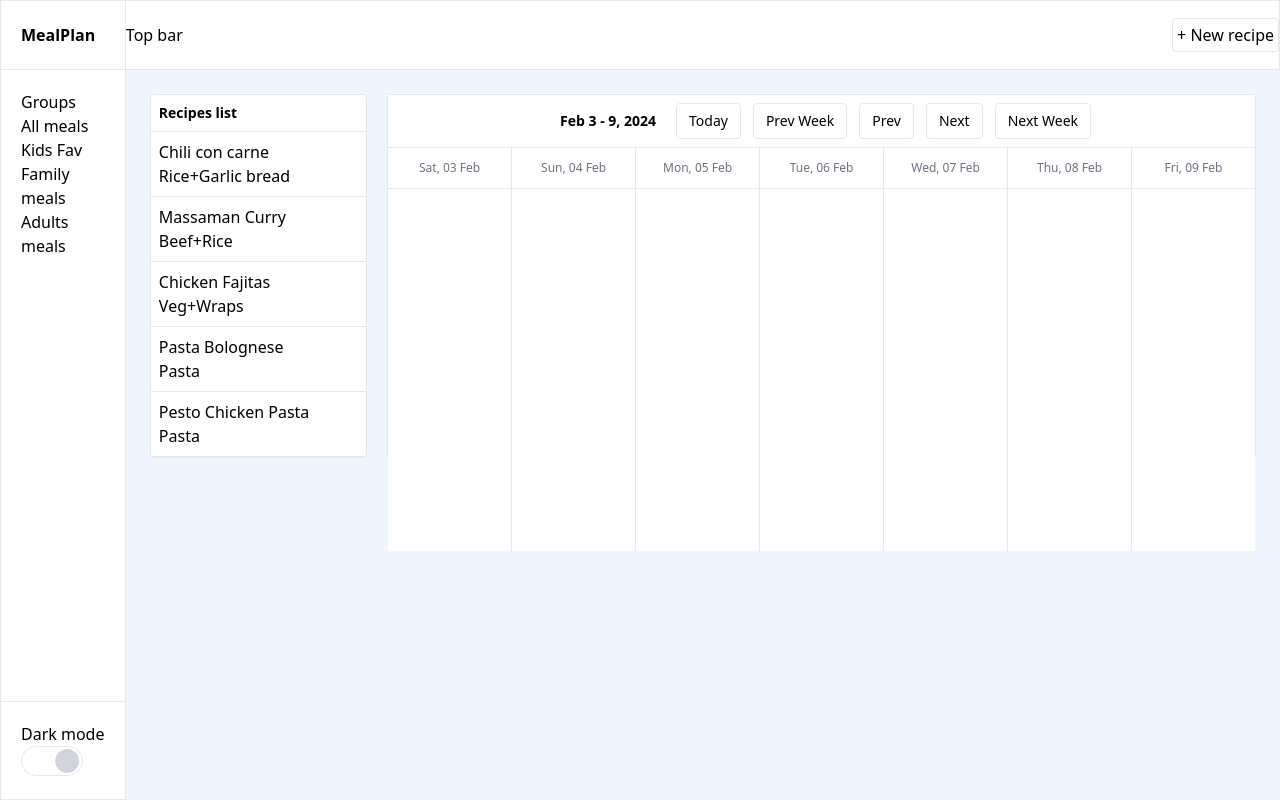
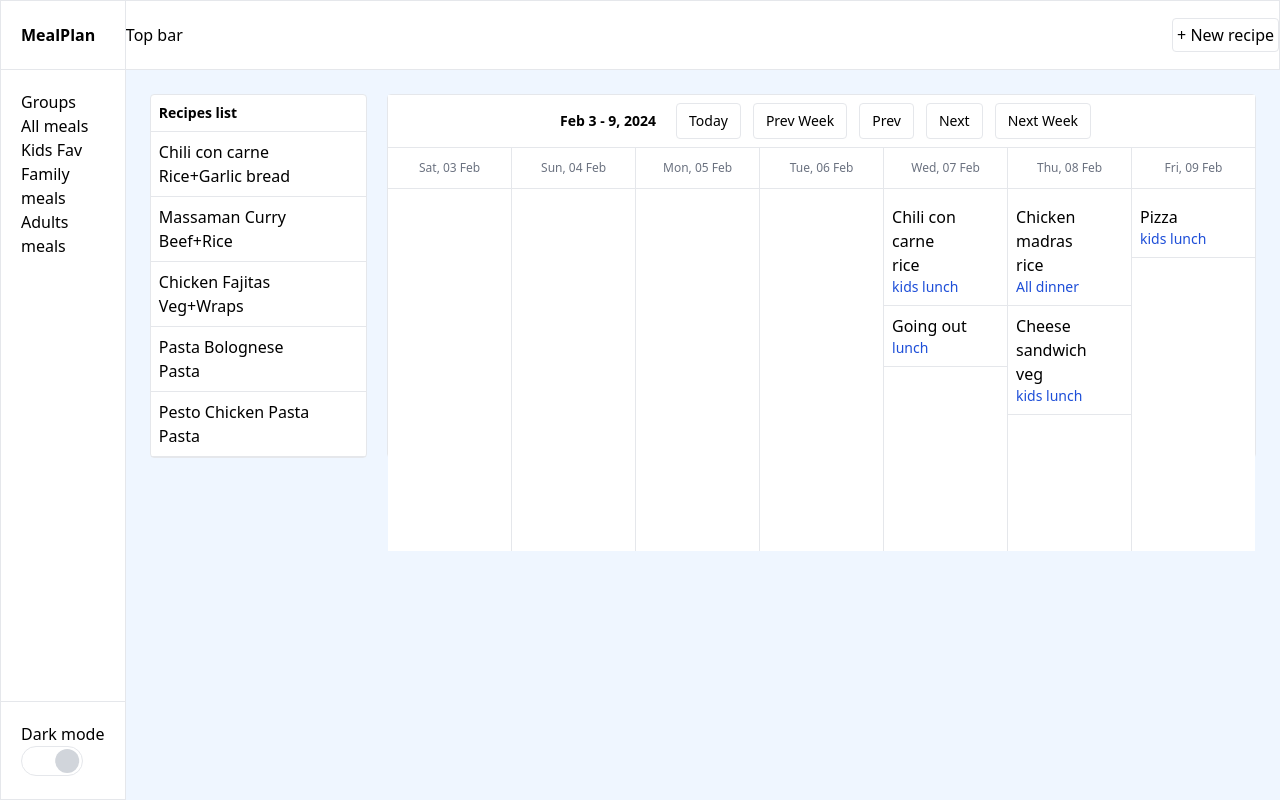
Before and after one commit to irynahowarth/meal-planning, a React (Vite) app: page / in a window 1280 px wide. Built offline with nearby package versions, Linux system fonts and the light colour scheme.

Commit message:
[feature]: add BoardColumn component and functionality to view data from mockData. add some more records to mockData file.

```diff
--- a/src/components/Board.jsx
+++ b/src/components/Board.jsx
@@ -1,7 +1,10 @@
 import React from "react";
 import BoardHeader from "./BoardHeader";
+import BoardColumn from "./BoardColumn";
+import mockData from "../mockData";
 
 const todayDate = new Date(Date.now());
+const boardRecords = mockData.dateRecords;
 
 export default function Board() {
   const [viewWeek, setViewWeek] = React.useState([]);
@@ -37,6 +40,13 @@ export default function Board() {
     });
   }
 
+  function dateCompare(date1, date2) {
+    const year = date1.getFullYear() === date2.getFullYear();
+    const month = date1.getMonth() === date2.getMonth();
+    const day = date1.getDate() === date2.getDate();
+    return year && month && day;
+  }
+
   return (
     <div className="board-main w-4/5 bg-white border rounded">
       <BoardHeader changeViewToday={changeViewToday} viewWeek={viewWeek} />
@@ -53,13 +63,18 @@ export default function Board() {
         </div>
       </div>
       <div className="grid  grid-cols-7	gap-px h-full bg-gray-200">
-        <div className="py-2 bg-white"></div>
-        <div className="py-2 bg-white"></div>
-        <div className="py-2 bg-white"></div>
-        <div className="py-2 bg-white"></div>
-        <div className="py-2 bg-white"></div>
-        <div className="py-2 bg-white"></div>
-        <div className="py-2 bg-white"></div>
+        {viewWeek.map((viewDay) => {
+          const dayRecords = boardRecords.find((rec) => {
+            return dateCompare(viewDay, new Date(rec.date));
+          });
+          return (
+            <BoardColumn
+              key={viewDay.valueOf()}
+              viewDay={viewDay}
+              dayRecords={dayRecords}
+            />
+          );
+        })}
       </div>
     </div>
   );
--- /dev/null
+++ b/src/components/BoardColumn.jsx
@@ -0,0 +1,22 @@
+import React from "react";
+
+export default function BoardColumn({ viewDay, dayRecords }) {
+  const mealList =
+    dayRecords !== undefined
+      ? dayRecords?.meals.map((meal, index) => (
+          <li className="border-b p-2 flex flex-col" key={index}>
+            <div>{meal.name}</div>
+            {meal.addInfo && <span>{meal.addInfo}</span>}
+            {meal.label && (
+              <span className="text-sm text-blue-700">{meal.label}</span>
+            )}
+          </li>
+        ))
+      : null;
+
+  return (
+    <div className="py-2 bg-white">
+      <ul>{mealList}</ul>
+    </div>
+  );
+}
--- a/src/mockData.jsx
+++ b/src/mockData.jsx
@@ -40,7 +40,7 @@ const mockData = {
   dateRecords: [
     {
       id: "1",
-      date: "05-02-2024",
+      date: "02-07-2024",
       meals: [
         {
           id: 232,
@@ -51,6 +51,36 @@ const mockData = {
         { id: 3638, name: "Going out", addInfo: "", label: "lunch" },
       ],
     },
+    {
+      id: "2",
+      date: "02-08-2024",
+      meals: [
+        {
+          id: 345,
+          name: "Chicken madras",
+          addInfo: "rice",
+          label: "All dinner",
+        },
+        {
+          id: 32,
+          name: "Cheese sandwich",
+          addInfo: "veg",
+          label: "kids lunch",
+        },
+      ],
+    },
+    {
+      id: "3",
+      date: "02-09-2024",
+      meals: [
+        {
+          id: 22,
+          name: "Pizza",
+          addInfo: "",
+          label: "kids lunch",
+        },
+      ],
+    },
   ],
 };
 
```
